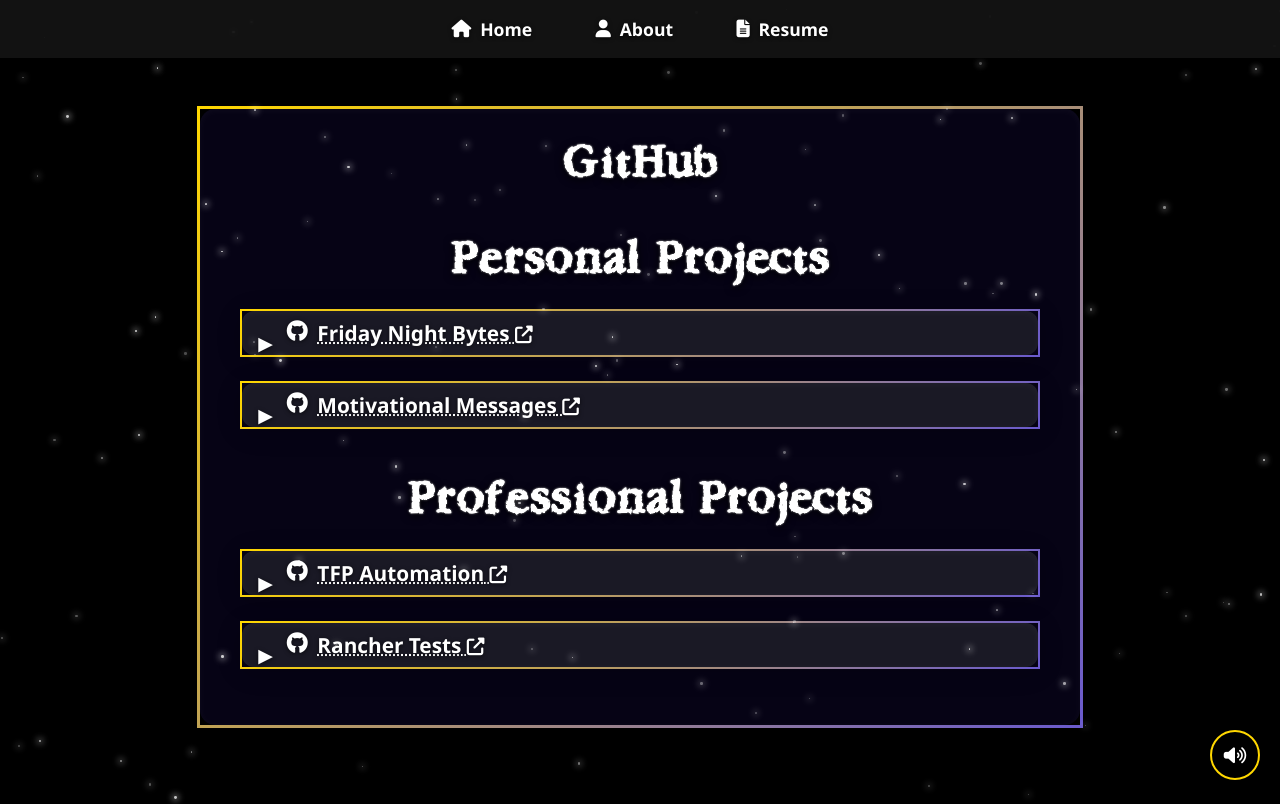
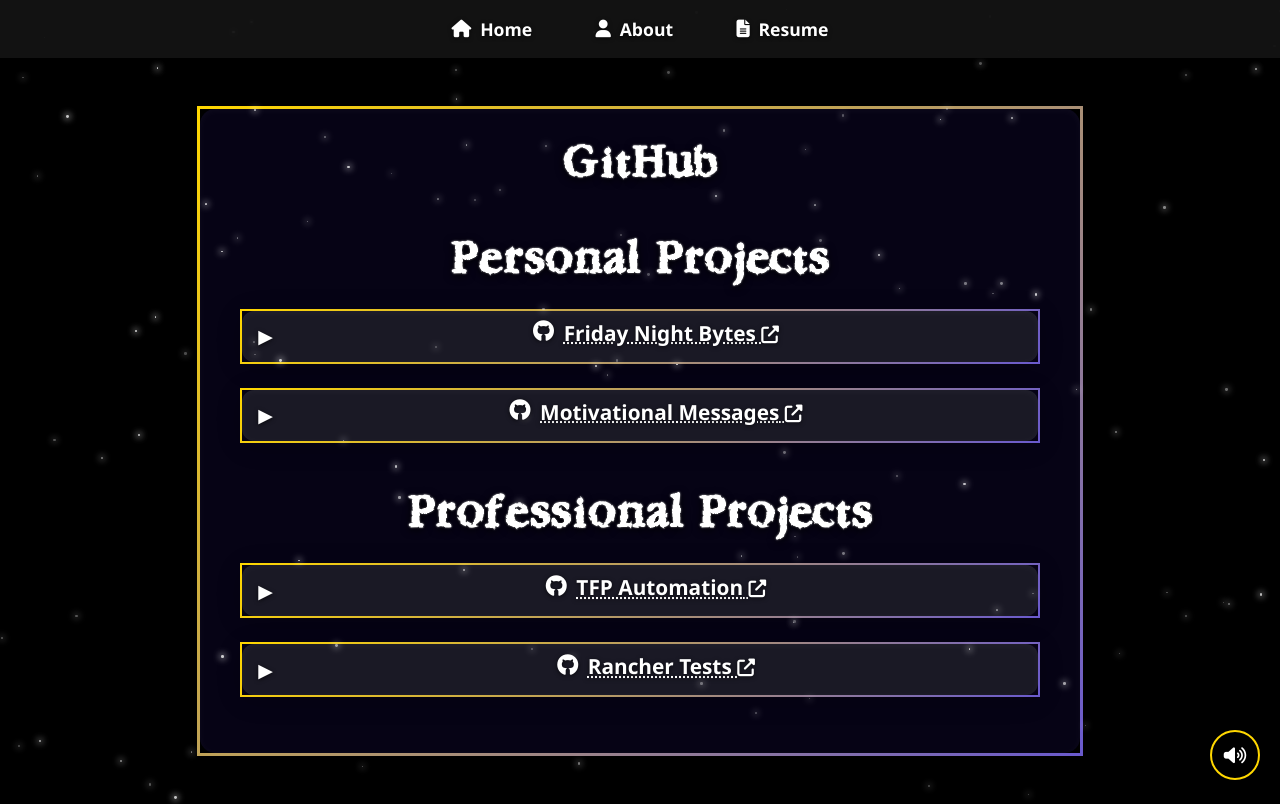
Before and after one commit to markusewalker/markusewalker.github.io, a website: page episodes/github.html in a window 1280 px wide. Drawn offline with Linux system fonts and the light colour scheme.

Commit message:
Fix arrows to be vertical regardless of icon

```diff
--- a/assets/styles.css
+++ b/assets/styles.css
@@ -283,13 +283,17 @@
 .work-entry summary {
     position: relative;
     padding-left: 2em;
+    display: flex;
+    align-items: center;
+    min-height: 2.2em;
 }
 
 .work-entry summary::before {
     content: '\25B6';
     position: absolute;
     left: 0.2em;
-    top: 0.7em;
+    top: 50%;
+    transform: translateY(-50%);
     font-size: 1.1em;
     color: #ffd700;
     transition: transform 0.2s;
```
